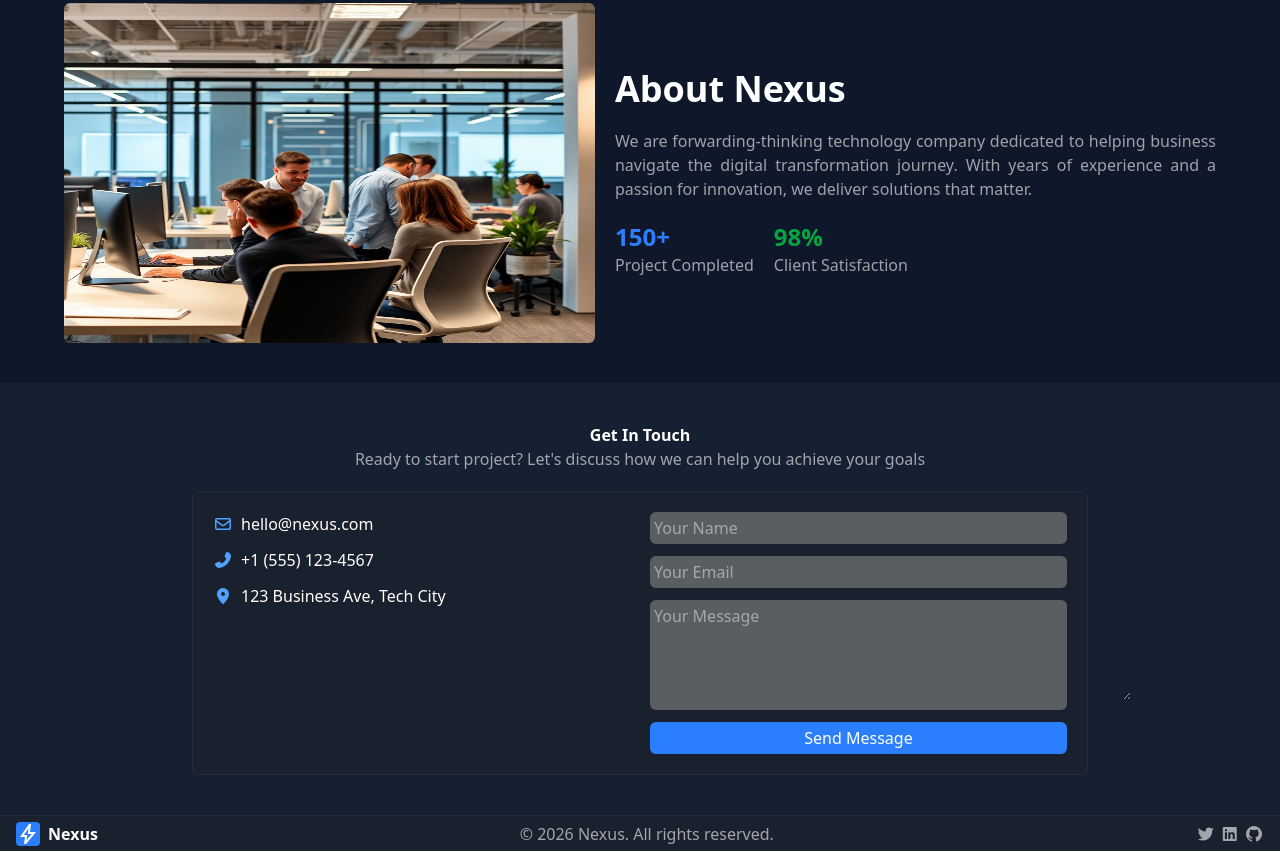
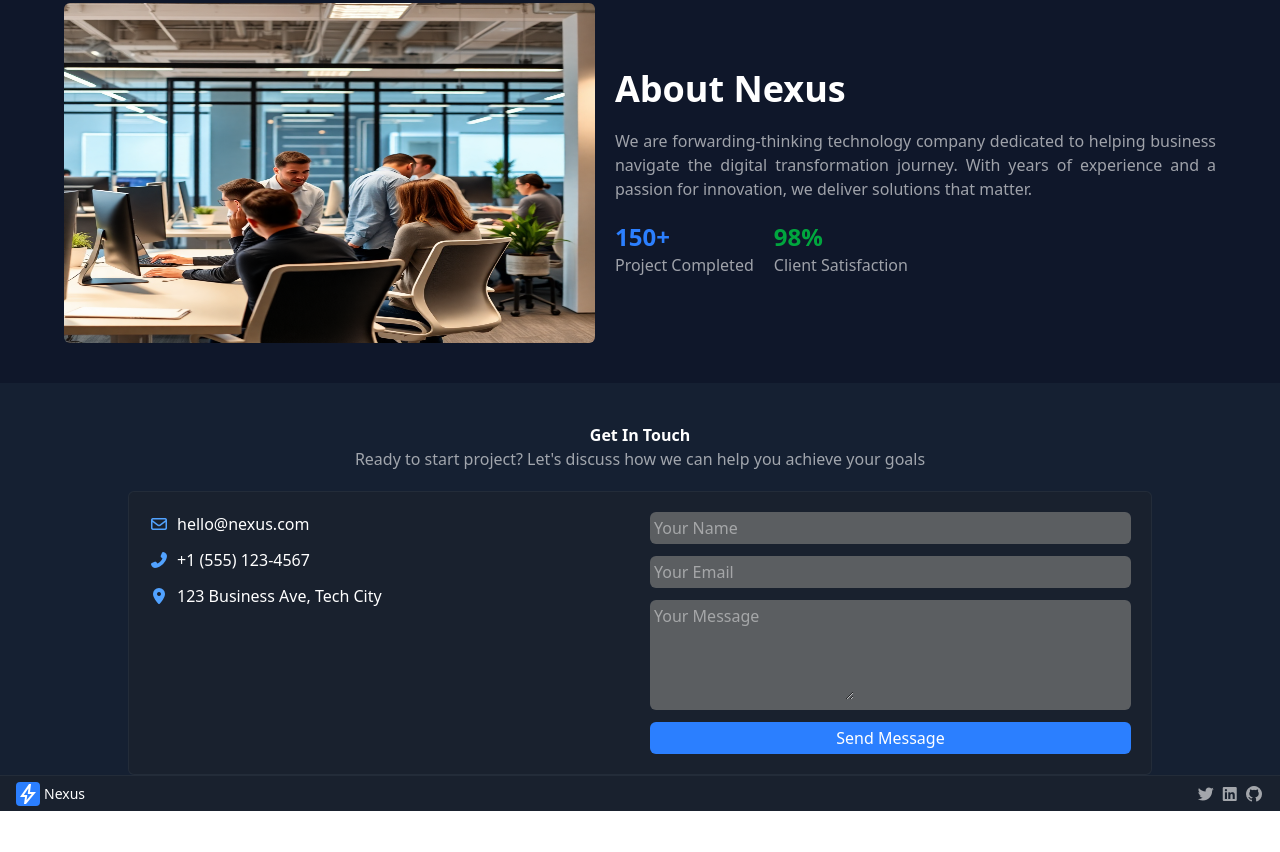
Before and after one commit to edu4life/tailwind-nexus-project-version-1, a website: page index.html in a window 1280 px wide. Shown: the part 1152-2004 px from the top of the page. After the commit the page ends 1964 px from the top, so only its background shows below. Drawn offline with nearby package versions, Linux system fonts and the light colour scheme.

Commit message:
reduced the padding space

```diff
--- a/index.html
+++ b/index.html
@@ -154,14 +154,14 @@
   </div>
 </section>
 
-<section class="w-full bg-[#152032]" id="contact">
+<section class="bg-[#152032]" id="contact">
   <h3 class="text-center pt-10 text-white font-bold">Get In Touch</h3>
 
   <p class="text-center pb-5 text-white/60">Ready to start project? Let's discuss how we can help you achieve your goals</p>
 
 
-<section class="w-full bg-[#152032] pb-10">
-  <form class="grid grid-cols-1  md:grid-cols-2 w-[70%] mx-auto bg-[#19212e] border border-cyan-100/5 rounded-md p-5 gap-5">
+
+  <form class="grid grid-cols-1  md:grid-cols-2 w-[80%] mx-auto bg-[#19212e] border border-cyan-100/5 rounded-md p-5 gap-5">
 
 <div class="flex flex-col gap-3">
    <div class="text-white"><a href="https://www.gmail.com"><i class="fa-regular fa-envelope text-blue-400 mr-2"></i>hello@nexus.com</a>
@@ -177,16 +177,16 @@
 
 <div class="flex flex-col gap-3">
 
-  <div class="text-white/90 bg-[#5b5e61] py-1 pl-1 pr-50 rounded-md ">
-  <input class=" pr-63 outline-0"  type="text" name="" id="" placeholder="Your Name">
+  <div class="text-white/90 bg-[#5b5e61] py-1 pl-1 rounded-md ">
+  <input class=" outline-0"  type="text" name="" id="" placeholder="Your Name">
 </div>
 
-<div class="text-white/90 bg-[#5b5e61] py-1 pl-1 pr-50 rounded-md">
-  <input class="pr-63 outline-0" type="email" name="" id="" placeholder="Your Email">
+<div class="text-white/90 bg-[#5b5e61] py-1 pl-1  rounded-md">
+  <input class=" outline-0" type="email" name="" id="" placeholder="Your Email">
 </div>
 
 <div class="text-white/90 rounded-md bg-[#5b5e61] py-1 pl-1">
-  <textarea class="outline-0" name="" id="" placeholder="Your Message" cols="50" rows="4"></textarea>
+  <textarea class="outline-0" name="" id="" placeholder="Your Message"  rows="4"></textarea>
 </div>
 
 <button class="bg-blue-500 text-white py-1 rounded-md font-medium">Send Message</button>
@@ -199,10 +199,10 @@
 <footer class="bg-[#19212e] h-9 border-t border-t-cyan-100/5">
 <div class="flex justify-between px-4 items-center h-9">
 <div>
-  <h1 class=" flex items-centertext-2xl font-bold text-white"><span class="material-symbols-outlined bg-blue-500 rounded-sm mr-2">bolt</span></i>Nexus</h1>
+  <h1 class=" flex items-center text-sm font-md text-white"><span class="material-symbols-outlined bg-blue-500 rounded-sm mr-1 md:font-bold">bolt</span></i>Nexus</h1>
 </div>
 
-<div class="text-white/60">
+<div class="text-white/60 hidden md:text-xl">
 <p>&copy; 2026 Nexus. All rights reserved.</p>
 </div>
 
```
Also changed, not shown: css/output.css.
